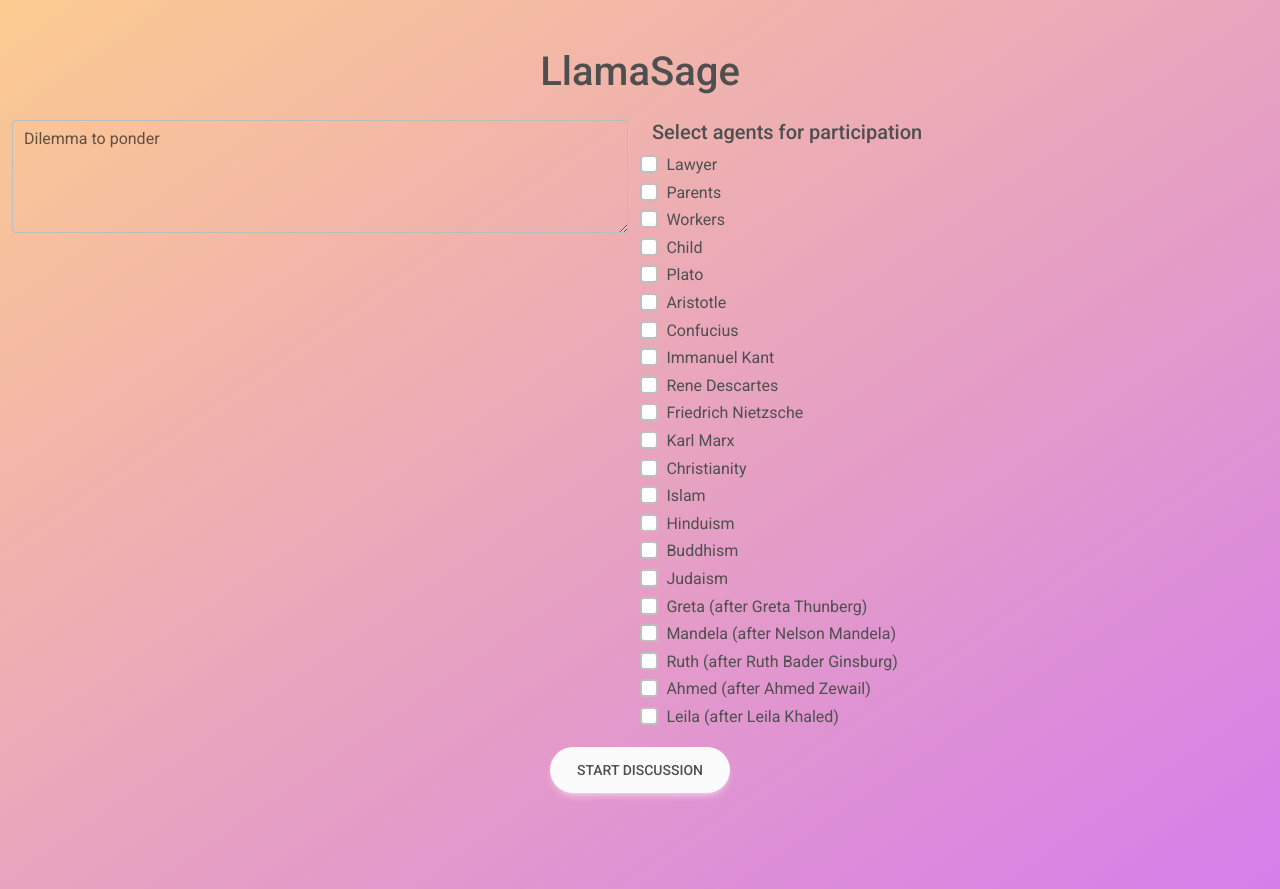
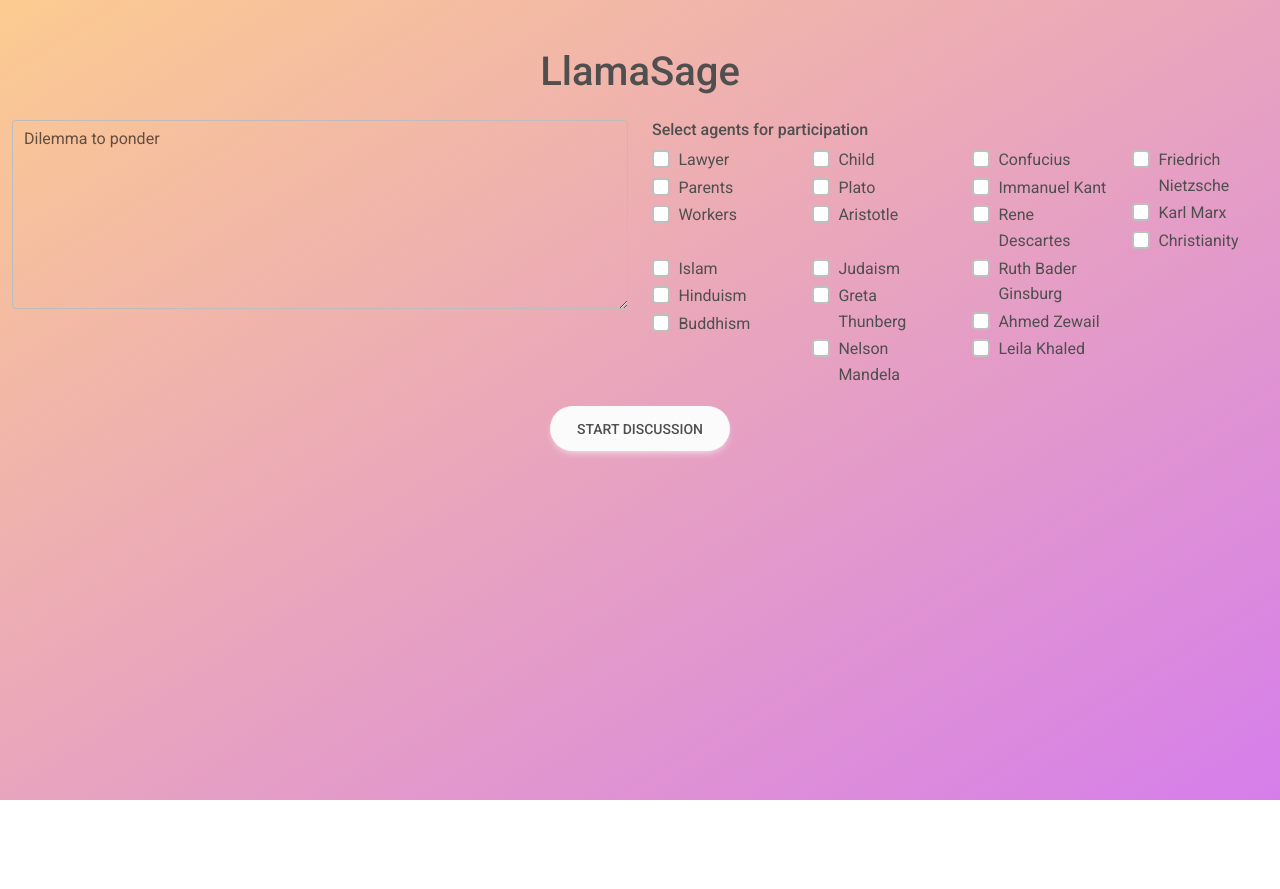
Before and after one commit to LeWaldm/LlamaSage, a React (Create React App) app in the folder frontend/: page / in a window 1280 px wide. After the commit the page ends 800 px from the top, so only its background shows below. Built offline with nearby package versions, Linux system fonts and the light colour scheme.

Commit message:
frontend: add chucking of array

```diff
--- a/frontend/src/App.jsx
+++ b/frontend/src/App.jsx
@@ -78,6 +78,14 @@ export default function App() {
     }
   }
 
+  const chunkArray = (arr, chunkSize) => {
+    let result = [];
+    for (let i = 0; i < arr.length; i += chunkSize) {
+      result.push(arr.slice(i, i + chunkSize));
+    }
+    return result;
+  };
+
   return (
     <MDBContainer fluid className="py-5 gradient-custom">
       <MDBRow className="text-center mb-3">
@@ -87,15 +95,20 @@ export default function App() {
       </MDBRow>
       <MDBRow className="mb-3">
           <MDBCol size='6'>
-              <MDBTextArea className="mb-3" label="Dilemma to ponder" id="textAreaExample" rows={4} onChange={(e)=>setDilemma(e.target.value)} />
+              <MDBTextArea className="mb-3" label="Dilemma to ponder" id="textAreaExample" rows={7} onChange={(e)=>setDilemma(e.target.value)} />
           </MDBCol>
           <MDBCol size='6'>
             <MDBRow>
-              <h5>Select agents for participation</h5>
+              <h6>Select agents for participation</h6>
             </MDBRow>
             <MDBRow>
-              {agents.map((value, index) => {
-                return <MDBCheckbox label={value} key={index} onChange={e => handleChange(e, value)}/>
+              {chunkArray(agents, 3).map((value, index) => {
+                return (
+                  <MDBCol size='3'>
+                    <MDBCheckbox label={value[0]} key={index*3 + 0} onChange={e => handleChange(e, value[0])}/>
+                    <MDBCheckbox label={value[1]} key={index*3 + 1} onChange={e => handleChange(e, value[1])}/>
+                    <MDBCheckbox label={value[2]} key={index*3 + 2} onChange={e => handleChange(e, value[2])}/>
+                  </MDBCol>)
               })}
             </MDBRow>
           </MDBCol>
--- a/frontend/src/persona.json
+++ b/frontend/src/persona.json
@@ -15,9 +15,9 @@
     "Hinduism": "Belief in Karma and Reincarnation (Samsara) - the idea that the soul (Atman) is reborn into a new body after death, based on the accumulated karma from past lives.",
     "Buddhism": "Belief in the Four Noble Truths - the fundamental teachings of the Buddha: The truth of suffering (dukkha), the truth of the origin of suffering (samudaya), the truth of the cessation of suffering (nirodha), and the truth of the path to the cessation of suffering (magga).",
     "Judaism": "Belief in the covenant between God and the Jewish people, as expressed in the Torah (the first five books of the Hebrew Bible) and the commandments (mitzvot) that follow from it.",
-    "Greta (after Greta Thunberg)": "Environmental Science, Upper-middle-class, Stockholm, Sweden - Brings a passionate voice on climate change and sustainability.",
-    "Mandela (after Nelson Mandela)": "Economics, Upper-class, Accra, Ghana - Offers a deep understanding of economic systems and their impact on developing nations.",
-    "Ruth (after Ruth Bader Ginsburg)": "Constitutional Law, Upper-middle-class, Washington D.C., USA - Provides a legal perspective on social justice and human rights.",
-    "Ahmed (after Ahmed Zewail)": "Chemistry, Middle-class, Cairo, Egypt - Brings a scientific perspective on innovation and technological advancements.",
-    "Leila (after Leila Khaled)": "Political Science, Lower-middle-class, Beirut, Lebanon - Adds a perspective on political activism, social change, and Middle Eastern affairs."
+    "Greta Thunberg": "Environmental Science, Upper-middle-class, Stockholm, Sweden - Brings a passionate voice on climate change and sustainability.",
+    "Nelson Mandela": "Economics, Upper-class, Accra, Ghana - Offers a deep understanding of economic systems and their impact on developing nations.",
+    "Ruth Bader Ginsburg": "Constitutional Law, Upper-middle-class, Washington D.C., USA - Provides a legal perspective on social justice and human rights.",
+    "Ahmed Zewail": "Chemistry, Middle-class, Cairo, Egypt - Brings a scientific perspective on innovation and technological advancements.",
+    "Leila Khaled": "Political Science, Lower-middle-class, Beirut, Lebanon - Adds a perspective on political activism, social change, and Middle Eastern affairs."
 }
```
